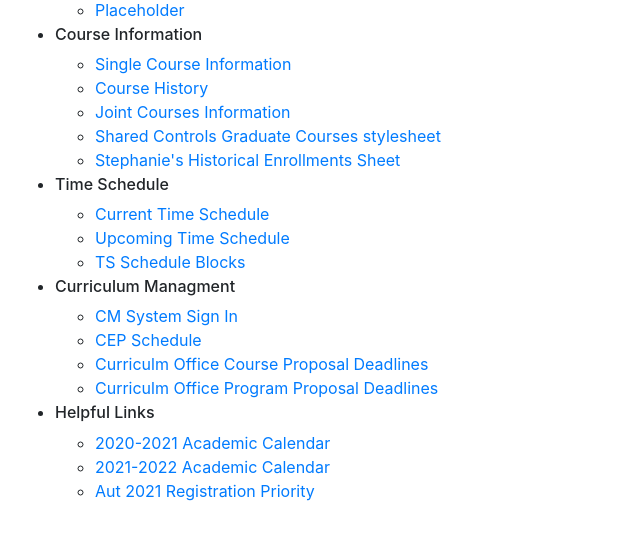
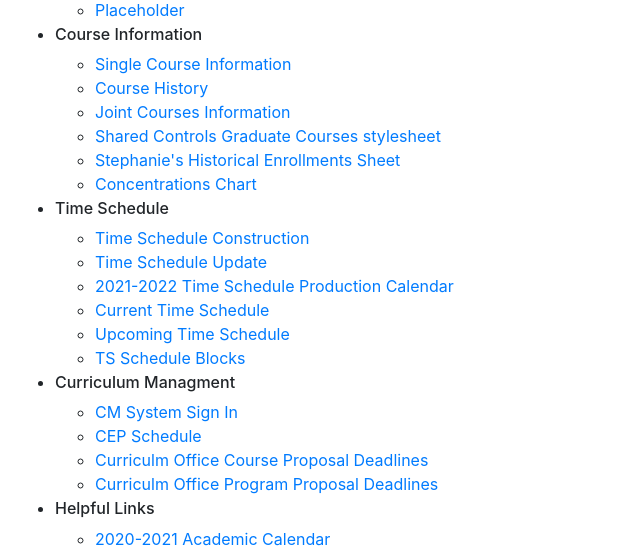
Before and after one commit to cqoverly-uw/ECE_SDB_FastAPI, a FastAPI app: page / in a window 1280 px wide. Shown: the part 253-801 px from the top of the page, without its empty margins (0-640 px from the left). Before the commit the page ends 754 px from the top, so only its background shows below. Run offline with FastAPI, Linux system fonts and the light colour scheme.

Commit message:
display changes

```diff
--- a/templates/courses/joint_courses.html
+++ b/templates/courses/joint_courses.html
@@ -1,6 +1,6 @@
 <html>
 <head>
-    <title>Course Info</title>
+    <title>Joint Courses</title>
     <link rel="stylesheet" href="https://cdn.jsdelivr.net/npm/bootstrap@4.5.3/dist/css/bootstrap.min.css" integrity="sha384-TX8t27EcRE3e/ihU7zmQxVncDAy5uIKz4rEkgIXeMed4M0jlfIDPvg6uqKI2xXr2" crossorigin="anonymous">
 </head>
 <body>
--- a/templates/faculty/faculty_crs_history.html
+++ b/templates/faculty/faculty_crs_history.html
@@ -1,6 +1,6 @@
 <html>
 <head>
-    <title>Student Info</title>
+    <title>Faculty Course History</title>
     <link rel="stylesheet" href="https://cdn.jsdelivr.net/npm/bootstrap@4.5.3/dist/css/bootstrap.min.css" integrity="sha384-TX8t27EcRE3e/ihU7zmQxVncDAy5uIKz4rEkgIXeMed4M0jlfIDPvg6uqKI2xXr2" crossorigin="anonymous">
 </head>
 <body>
--- a/templates/faculty/faculty_list.html
+++ b/templates/faculty/faculty_list.html
@@ -1,6 +1,6 @@
 <html>
 <head>
-    <title>Faculty Code Finder</title>
+    <title>Faculty List</title>
     <link rel="stylesheet" href="https://cdn.jsdelivr.net/npm/bootstrap@4.5.3/dist/css/bootstrap.min.css" integrity="sha384-TX8t27EcRE3e/ihU7zmQxVncDAy5uIKz4rEkgIXeMed4M0jlfIDPvg6uqKI2xXr2" crossorigin="anonymous">
     <!-- <link rel="stylesheet" href="/static/styles.css"> -->
 </head>
--- a/templates/home/index.html
+++ b/templates/home/index.html
@@ -28,9 +28,13 @@
                 <li><a href="/joint_courses.html/">Joint Courses Information</a></li>
                 <li><a href="https://docs.google.com/spreadsheets/d/1dZSb9V977hEZJcDBGMMfYigskvfT-h7EOpa7lqlmkjg/edit?usp=sharing" target="_blank">Shared Controls Graduate Courses stylesheet</a></li>
                 <li><a href="https://docs.google.com/spreadsheets/d/10jmuvcsF0VRj008C3CCY4ImOicnbI2nwteR5yql_jDE/edit?usp=sharing" target="_blank">Stephanie's Historical Enrollments Sheet</a></li>
+                <li><a href="https://www.ece.uw.edu/wp-content/uploads/2020/12/ABET-Major-Concentration-Areas-Chart-12.10.2020.pdf" target="_blank">Concentrations Chart</a></li>
             </ul>
             <li class="listHeader"><h6>Time Schedule</h6></li>
             <ul>
+                <li><a href="https://sdb.admin.uw.edu/sisdepttools/securid/TSconstrovr.aspx" target="_blank">Time Schedule Construction</a></li>
+                <li><a href="https://sdb.admin.uw.edu/depttools/securID/tsupdate.asp" target="_blank">Time Schedule Update</a></li>
+                <li><a href="https://registrar.washington.edu/classrooms/time-schedule-production-calendar-2021-2022/" target="_blank">2021-2022 Time Schedule Production Calendar</a></li>
                 <li><a href="https://www.washington.edu/students/timeschd/SPR2021/ee.html" target="_blank">Current Time Schedule</a></li>
                 <li><a href="https://www.washington.edu/students/timeschd/SUM2021/ee.html" target="_blank">Upcoming Time Schedule</a></li>
                 <li><a href="https://docs.google.com/document/d/11dEay72H8IB47A3vjz6FT4SlmhxdPKl8fnSJzx0vxF0/edit" target="_blank">TS Schedule Blocks</a></li>
```
